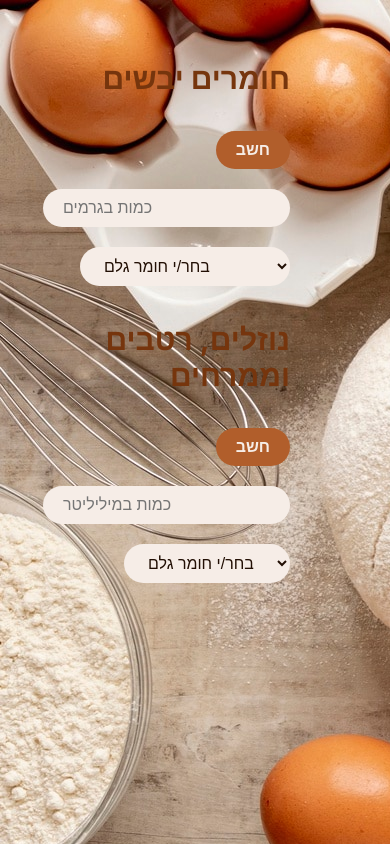
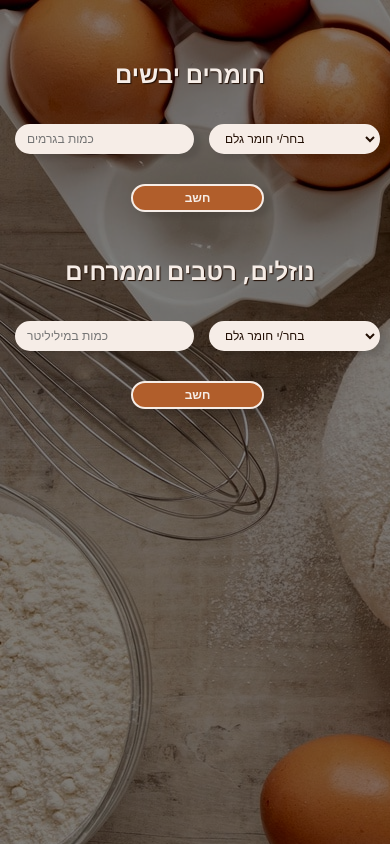
Before and after one commit to dvoritK/baking-calculator, a React (Create React App) app: page / in a window 390 px wide. Built offline with nearby package versions, Linux system fonts and the light colour scheme.

Commit message:
CSS responsive

```diff
--- a/src/App.css
+++ b/src/App.css
@@ -38,3 +38,9 @@
     transform: rotate(360deg);
   }
 }
+@media (max-width: 75em) {
+  .App {
+    text-align: center;
+    margin-right: 1rem;
+  }
+}
--- a/src/components/DryIngredients.css
+++ b/src/components/DryIngredients.css
@@ -1,9 +1,7 @@
-.btn-calc {
-  background-color: #b15e2b;
-  color: #f6ede7;
-  font-size: 2rem;
-  font-weight: 600;
+.DryIngredients {
+  margin-bottom: 5rem;
 }
+
 .heading-dry {
   color: #76350d;
 }
@@ -15,4 +13,43 @@
   font-size: 1.6rem;
   background-color: #f6ede7;
   color: #220f04;
+  box-shadow: 7px 5px 5px rgba(0, 0, 0, 0.1);
 }
+.btn-calc-dry {
+  background-color: #b15e2b;
+  color: #f6ede7;
+  font-size: 2rem;
+  font-weight: 600;
+}
+@media (max-width: 75em) {
+  .heading-dry {
+    color: #f6ede7;
+    text-shadow: 1px 1px 1px #220f04;
+  }
+  .btn-calc-dry {
+    border: 2px solid #f6ede7;
+  }
+  .outcomeDry {
+    color: #f6ede7;
+  }
+}
+@media (max-width: 44em) {
+  .input-box {
+    font-size: 1.2rem;
+  }
+  .DryIngredients {
+    margin-bottom: 3rem;
+  }
+}
+@media (max-width: 40em) {
+  .form-dry-ing {
+    display: grid;
+    grid-template-columns: 1fr 1fr;
+  }
+  .btn-calc-dry {
+    grid-row: 2/ 3;
+    grid-column: -3/-1;
+    width: 35%;
+    justify-self: center;
+  }
+}
--- a/src/components/DryIngredients.jsx
+++ b/src/components/DryIngredients.jsx
@@ -4,9 +4,10 @@ import "./DryIngredients.css";
 
 function DryIngredients() {
   let [inputValue, setInputValue] = useState("");
-  let [cupConvertion, setCupConvertion] = useState("");
+  let [cupDryConvertion, setCupDryConvertion] = useState("");
   let [calculation, setCalculation] = useState(false);
   let ingredients = $("#dryIngredient").val();
+  let fixedNumDry = (Math.round(cupDryConvertion * 100) / 100).toFixed(2);
 
   function handleChange(event) {
     let amount = event.target.value;
@@ -17,26 +18,26 @@ function DryIngredients() {
     switch (ingredients) {
       case "coconut":
       case "almonds":
-        setCupConvertion(inputValue / 100);
+        setCupDryConvertion(inputValue / 100);
         break;
       case "sugarPowder":
-        setCupConvertion(inputValue / 120);
+        setCupDryConvertion(inputValue / 120);
         break;
       case "whiteFlour":
       case "cornflour":
       case "cocoa":
-        setCupConvertion(inputValue / 140);
+        setCupDryConvertion(inputValue / 140);
         break;
       case "wholeWheatFlour":
-        setCupConvertion(inputValue / 125);
+        setCupDryConvertion(inputValue / 125);
         break;
       case "semolina":
       case "demeraraSugar":
       case "whiteSugar":
-        setCupConvertion(inputValue / 200);
+        setCupDryConvertion(inputValue / 200);
         break;
       case "brownSugar":
-        setCupConvertion(inputValue / 240);
+        setCupDryConvertion(inputValue / 240);
         break;
       default:
         console.log("please type amount");
@@ -54,8 +55,8 @@ function DryIngredients() {
   return (
     <div className="DryIngredients">
       <h2 className="heading-dry">חומרים יבשים</h2>
-      <form onSubmit={handleClick}>
-        <input type="submit" value="חשב" className="btn-calc input-box" />
+      <form onSubmit={handleClick} className="form-dry-ing">
+        <input type="submit" value="חשב" className="btn-calc-dry input-box" />
         <input
           type="number"
           placeholder="כמות בגרמים"
@@ -71,7 +72,6 @@ function DryIngredients() {
           <option value="demeraraSugar">סוכר דמררה</option>
           <option value="brownSugar">סוכר חום כוס דחוסה</option>
           <option value="semolina">סולת</option>
-          <option value="pudding">פודינג</option>
           <option value="coconut">קוקוס</option>
           <option value="cornflour">קורנפלור</option>
           <option value="whiteFlour">קמח לבן</option>
@@ -82,8 +82,8 @@ function DryIngredients() {
         </select>
       </form>
       {calculation ? (
-        <p>
-          <span>מספר כוסות:</span> <span>{cupConvertion}</span>
+        <p className="outcomeDry">
+          <span>מספר כוסות:</span> <span>{fixedNumDry}</span>
         </p>
       ) : (
         <p></p>
--- a/src/components/FluidIngredients.css
+++ b/src/components/FluidIngredients.css
@@ -1,4 +1,4 @@
-.btn-calc {
+.btn-calc-fluid {
   background-color: #b15e2b;
   color: #f6ede7;
   font-size: 2rem;
@@ -7,6 +7,7 @@
 .heading-fluid {
   color: #76350d;
 }
+
 .input-box {
   margin: 1rem 0 1rem 1rem;
   padding: 1rem 2rem;
@@ -14,3 +15,40 @@
   border: none;
   font-size: 1.6rem;
 }
+
+@media (max-width: 75em) {
+  .heading-fluid {
+    color: #f6ede7;
+    text-shadow: 1px 1px 1px #220f04;
+  }
+  .input-box {
+    margin: 1.5rem 0 1.5rem 1.5rem;
+    border: 2px solid #f6ede7;
+  }
+  .btn-calc-fluid {
+    border: 2px solid #f6ede7;
+  }
+
+  .outcomeWet {
+    color: #f6ede7;
+  }
+}
+@media (max-width: 44em) {
+  .input-box {
+    font-size: 1.2rem;
+    padding: 0.5rem 1rem;
+  }
+}
+@media (max-width: 40em) {
+  .form-fluid-ing {
+    display: grid;
+    grid-template-columns: 1fr 1fr;
+  }
+
+  .btn-calc-fluid {
+    grid-row: 2/ 3;
+    grid-column: -3/-1;
+    width: 35%;
+    justify-self: center;
+  }
+}
--- a/src/components/FluidIngredients.jsx
+++ b/src/components/FluidIngredients.jsx
@@ -7,6 +7,7 @@ function Fluidingredients() {
   let [inputValue, setInputValue] = useState("");
   let [calculation, setCalculation] = useState(false);
   let ingredients = $("#wetIngredient").val();
+  let fixedNum = (Math.round(wetIngredient * 100) / 100).toFixed(2);
 
   function handleChange(event) {
     const amount = event.target.value;
@@ -53,8 +54,8 @@ function Fluidingredients() {
   return (
     <div className="FluidIngredients">
       <h2 className="heading-fluid">נוזלים, רטבים וממרחים</h2>
-      <form onSubmit={handleSubmit}>
-        <input type="submit" value="חשב" className="btn-calc input-box" />
+      <form onSubmit={handleSubmit} className="form-fluid-ing">
+        <input type="submit" value="חשב" className="btn-calc-fluid input-box" />
         <input
           type="number"
           placeholder="כמות במיליליטר"
@@ -78,8 +79,8 @@ function Fluidingredients() {
         </select>
       </form>
       {calculation ? (
-        <p>
-          <span>מספר כוסות:</span> <span>{wetIngredient}</span>
+        <p className="outcomeWet">
+          <span>מספר כוסות:</span> <span>{fixedNum}</span>
         </p>
       ) : (
         <p></p>
--- a/src/index.css
+++ b/src/index.css
@@ -11,9 +11,23 @@ body {
   -webkit-font-smoothing: antialiased;
   -moz-osx-font-smoothing: grayscale;
   background-image: url("baking-background.jpg");
+  background-size: cover;
 }
 
 code {
   font-family: source-code-pro, Menlo, Monaco, Consolas, "Courier New",
     monospace;
 }
+
+@media (max-width: 75em) {
+  body {
+    background: linear-gradient(rgba(0, 0, 0, 0.5), rgba(0, 0, 0, 0.5)),
+      url("baking-background.jpg");
+    max-width: 100%;
+  }
+}
+@media (max-width: 56em) {
+  body {
+    font-size: 1.6rem;
+  }
+}
```
